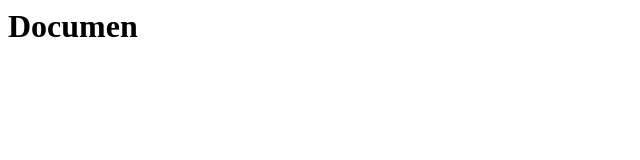
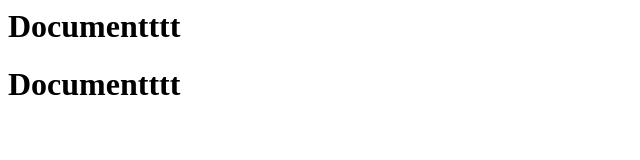
Before and after one commit to Raivania/leon_labor, a plain HTML site: page index.html in a window 1280 px wide. Shown: the whole page, without its empty margins (0-640 px from the left). Drawn offline with Linux system fonts and the light colour scheme.

Commit message:
аааа

```diff
--- a/index.html
+++ b/index.html
@@ -1 +1,2 @@
-<h1>Documen</h1>
+<h1>Documentttt</h1>
+<h1>Documentttt</h1>
```
